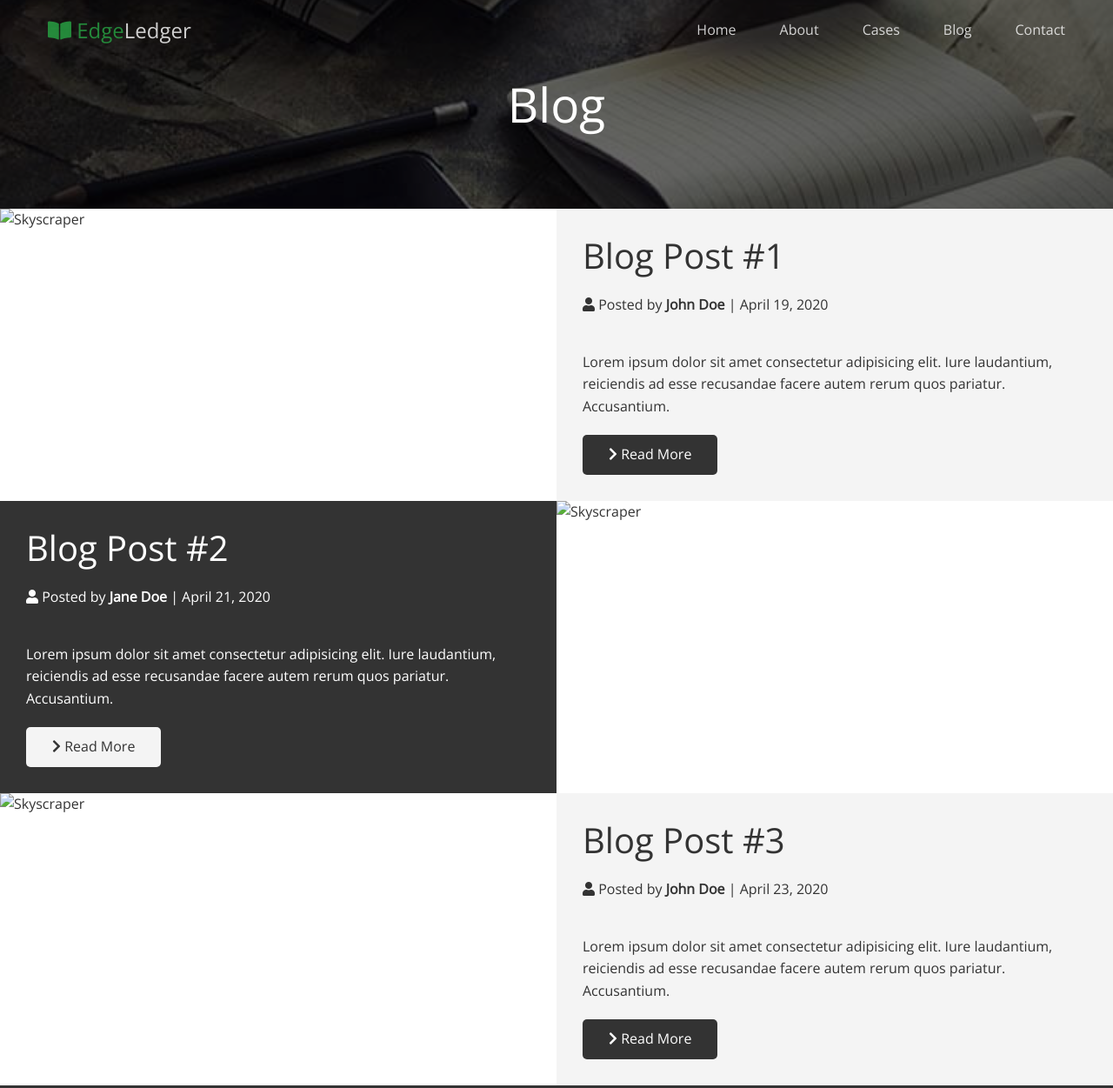
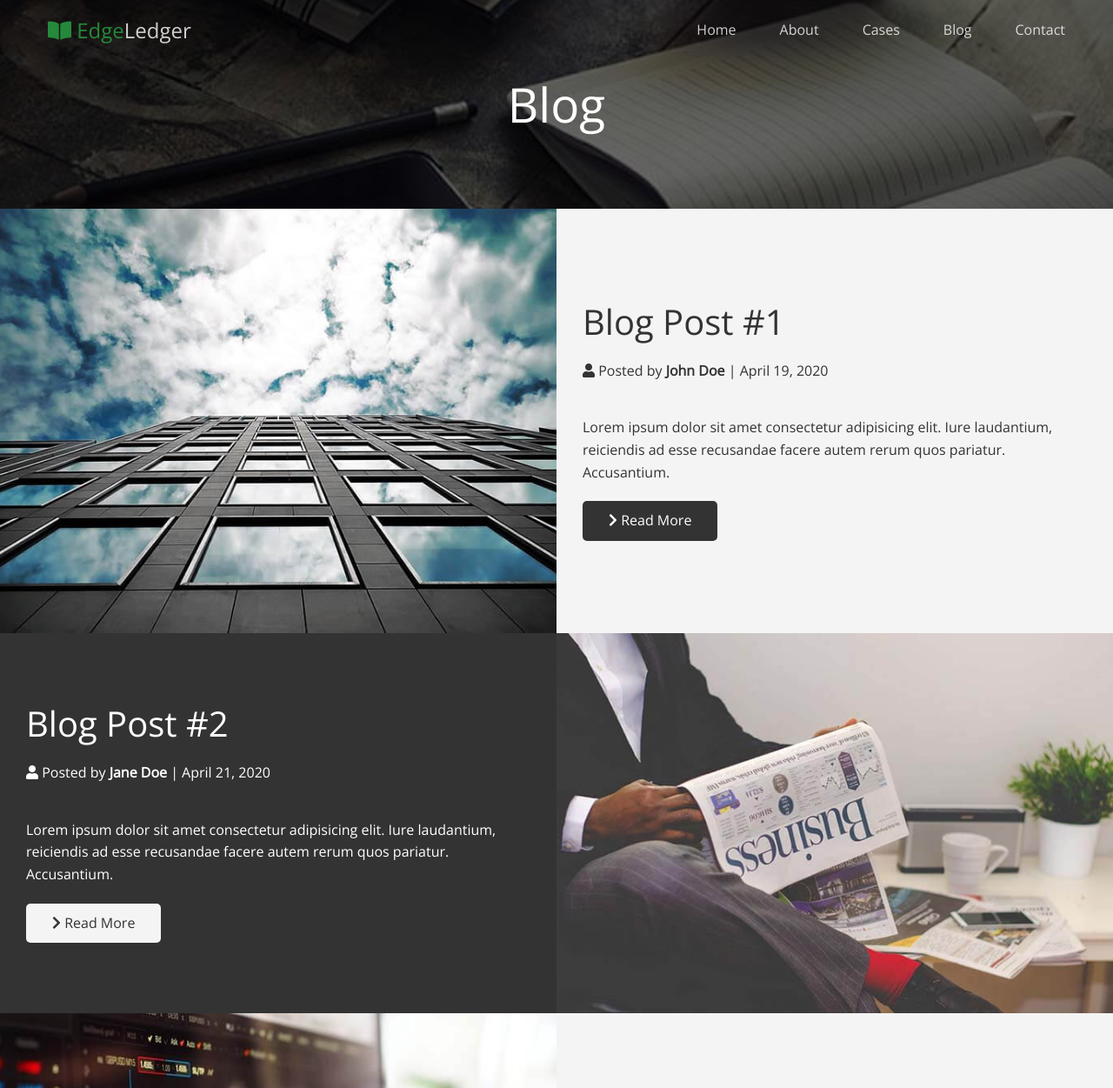
Before and after one commit to crumler/edgeledger, a plain HTML site: page blog.html in a window 1280 px wide. Shown: the top 1251 px of the page at 87% size. Drawn offline with nearby package versions, Linux system fonts and the light colour scheme.

Commit message:
fixed images path

```diff
--- a/blog.html
+++ b/blog.html
@@ -34,7 +34,7 @@
       <div class="row">
         <div class="column">
           <div class="column-1">
-            <img src="img/blog/blog1.jpg" alt="Skyscraper" />
+            <img src="images/blog/blog1.jpg" alt="Skyscraper" />
           </div>
         </div>
         <div class="column">
@@ -54,7 +54,7 @@
       <div class="row">
         <div class="column">
           <div class="column-1">
-            <img src="img/blog/blog2.jpg" alt="Skyscraper" />
+            <img src="images/blog/blog2.jpg" alt="Skyscraper" />
           </div>
         </div>
         <div class="column">
@@ -74,7 +74,7 @@
       <div class="row">
         <div class="column">
           <div class="column-1">
-            <img src="img/blog/blog3.jpg" alt="Skyscraper" />
+            <img src="images/blog/blog3.jpg" alt="Skyscraper" />
           </div>
         </div>
         <div class="column">
```
Also changed, not shown: post.html (+1 -1 lines).
